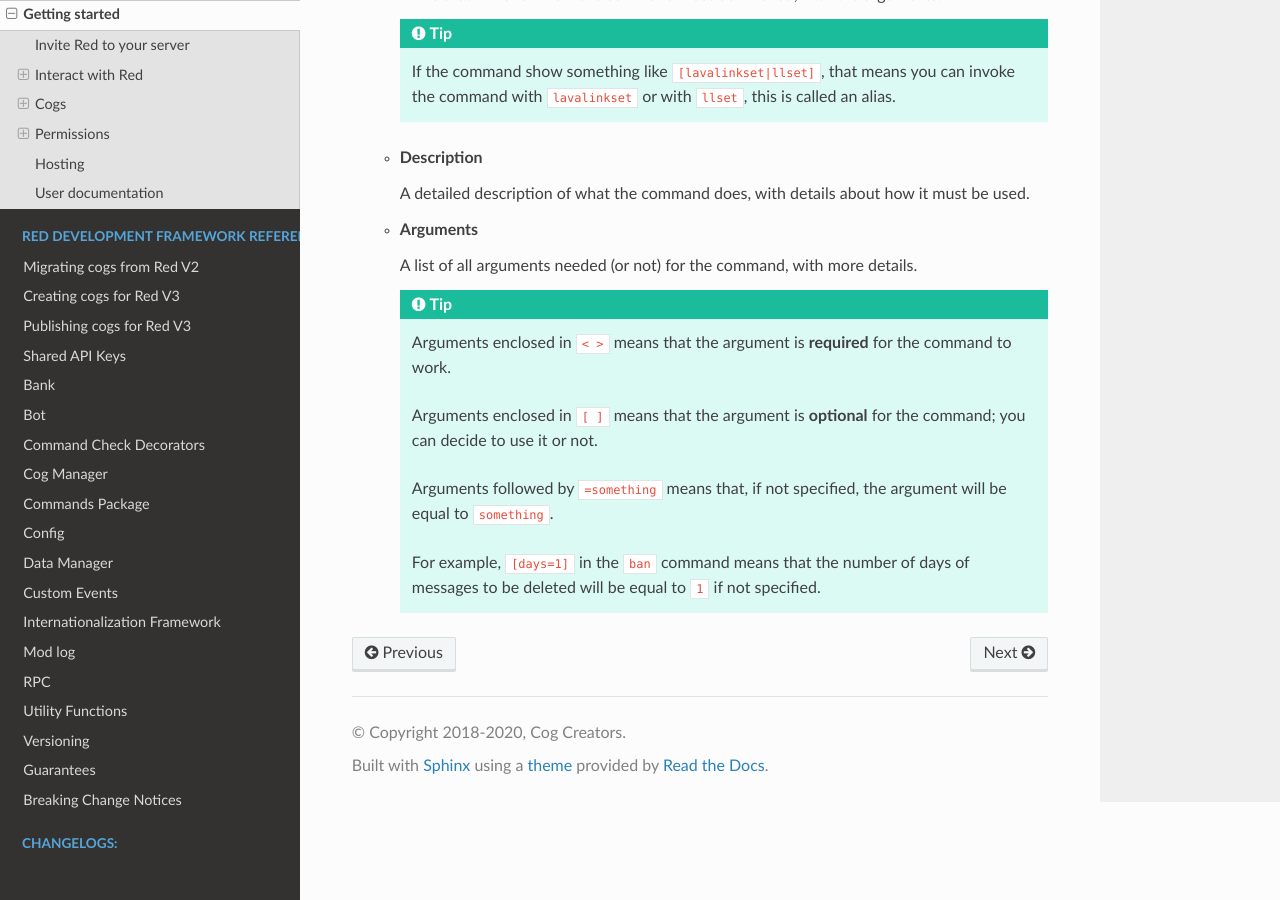
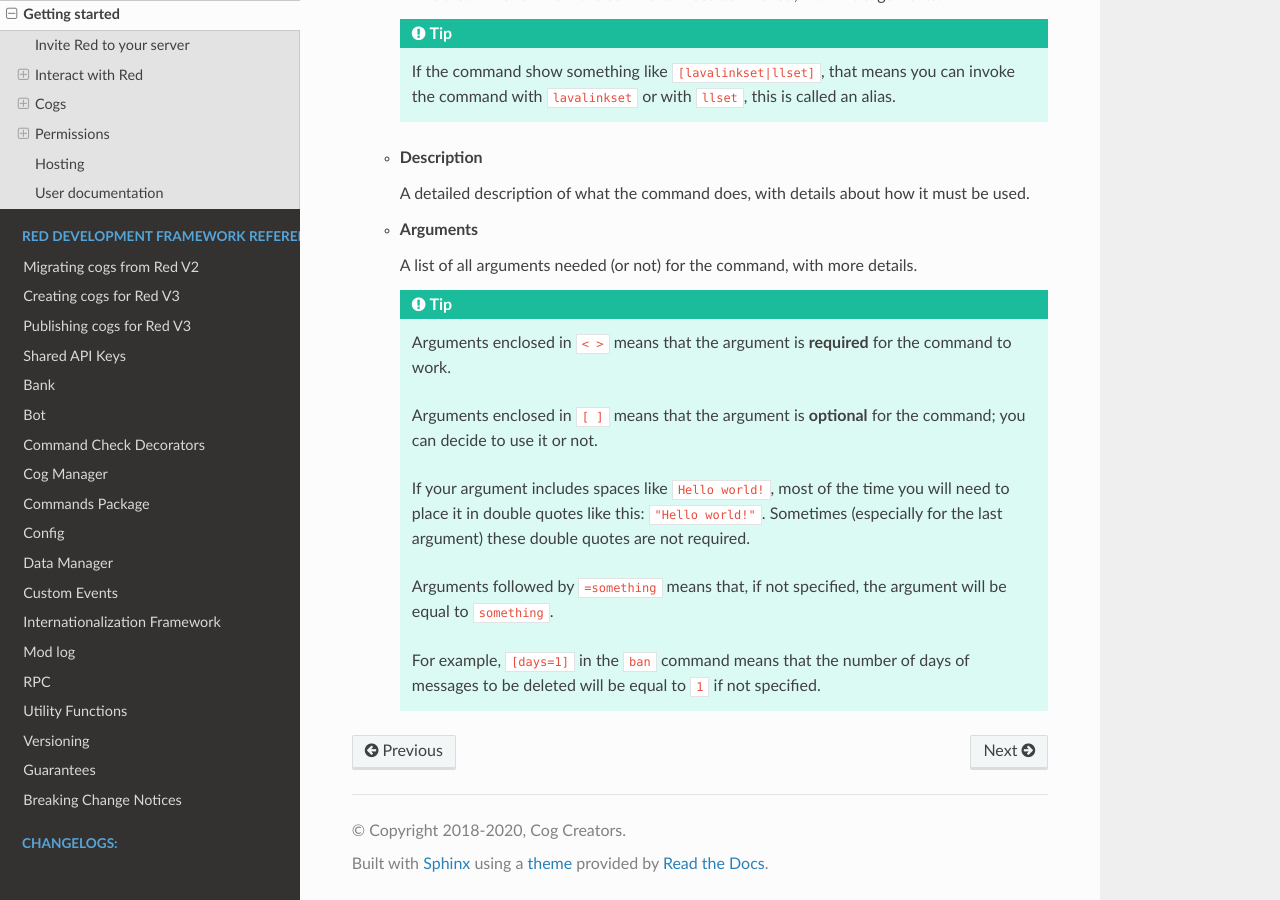
Before and after one commit to Renirous/Red-DiscordBot, a Sphinx documentation site: the page built from docs/getting_started.rst, in a window 1280 px wide and 900 px high, scrolled down 7743 px. Built offline with Sphinx 7.4.7 and the Read the Docs theme 2.0.0, drawn with Linux system fonts in a browser that asks for light colours; the version number is read from the project's files by our own code.

Commit message:
[Docs] Make Getting started guide explain use of quotes for arguments with spaces (#3555)
* getting_started.rst now explains use of quotes for arguments with spaces

* double quotes

* proposal 1

* proposal 2

* fix typo

Co-Authored-By: Flame442 <34169552+Flame442@users.noreply.github.com>

Co-authored-by: Flame442 <34169552+Flame442@users.noreply.github.com>

```diff
--- a/docs/getting_started.rst
+++ b/docs/getting_started.rst
@@ -352,6 +352,11 @@ The cog guides are formatted the same. They're divided into 3 sections:
         Arguments enclosed in ``[ ]`` means that the argument is **optional**
         for the command; you can decide to use it or not.
 
+        If your argument includes spaces like ``Hello world!``, most of the time
+        you will need to place it in double quotes like this: ``"Hello world!"``.
+        Sometimes (especially for the last argument) these double quotes are not
+        required.
+
         Arguments followed by ``=something`` means that, if not specified,
         the argument will be equal to ``something``.
 
```
